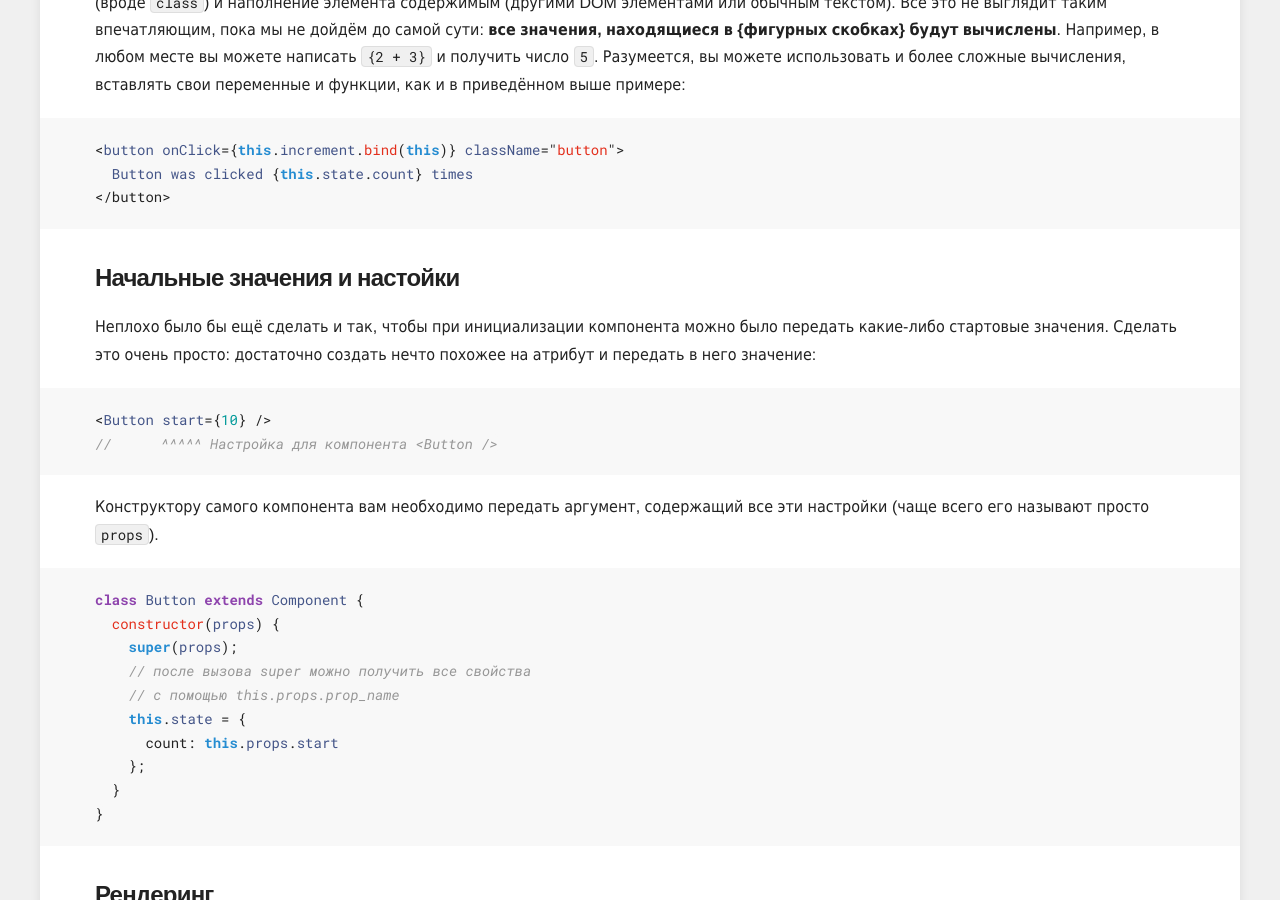
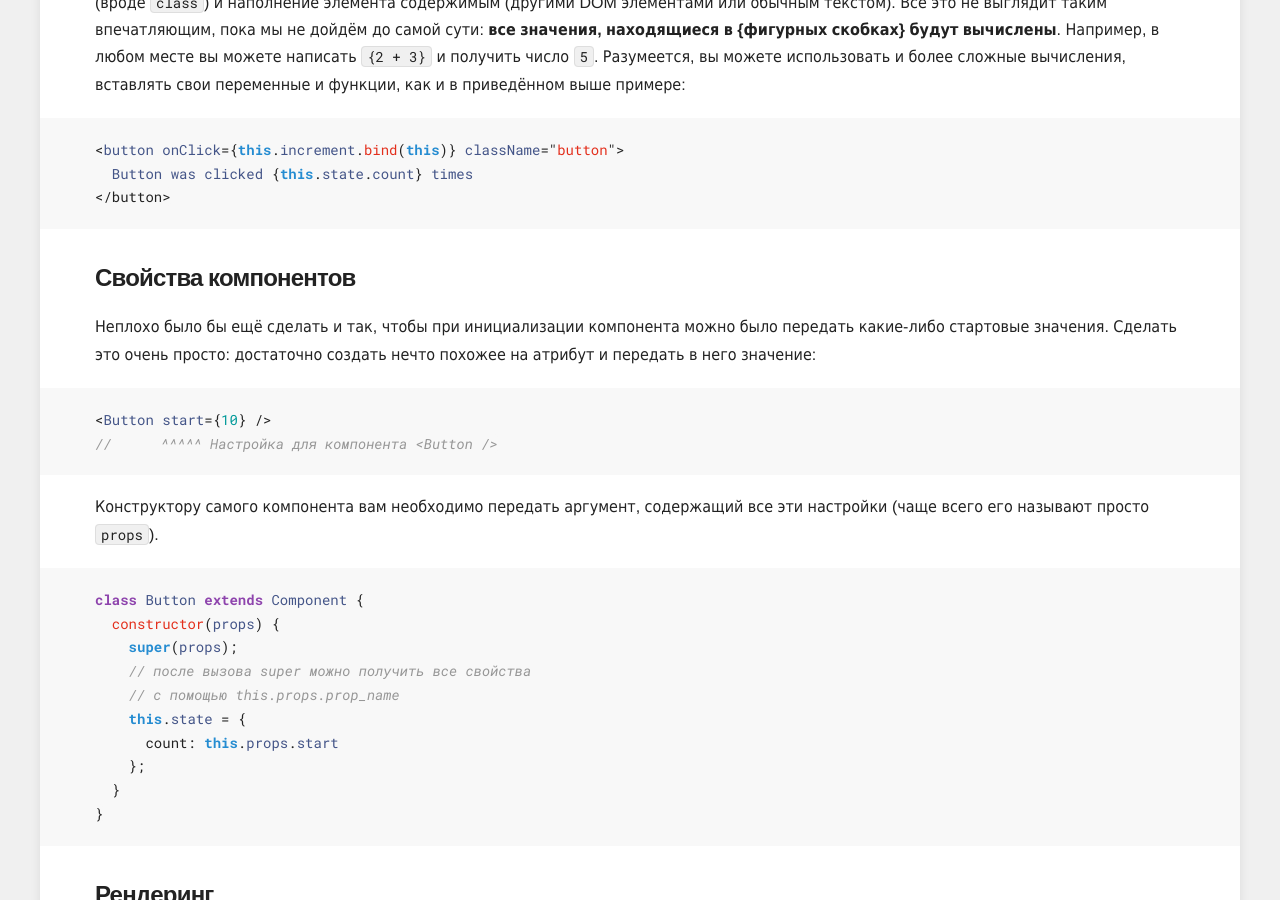
Before and after one commit to rtivital/jsraccoon, a Jekyll site: the page built from _posts/2016-04-04-react-intro.md, in a window 1280 px wide and 900 px high, scrolled down 3439 px. Built offline with Jekyll 4.4.1, drawn with Linux system fonts in a browser that asks for light colours; nearby versions of some CDN libraries; comment, search, counter and statistics services are not loaded.

Commit message:
fix title

```diff
--- a/_posts/2016-04-04-react-intro.md
+++ b/_posts/2016-04-04-react-intro.md
@@ -88,7 +88,7 @@ increment() {
 </button>
 {% endhighlight %}
 
-#### Начальные значения и настойки
+#### Свойства компонентов
 Неплохо было бы ещё сделать и так, чтобы при инициализации компонента можно было передать какие-либо стартовые значения. Сделать это очень просто: достаточно создать нечто похожее на атрибут и передать в него значение:
 {% highlight javascript %}
 <Button start={10} />
```
